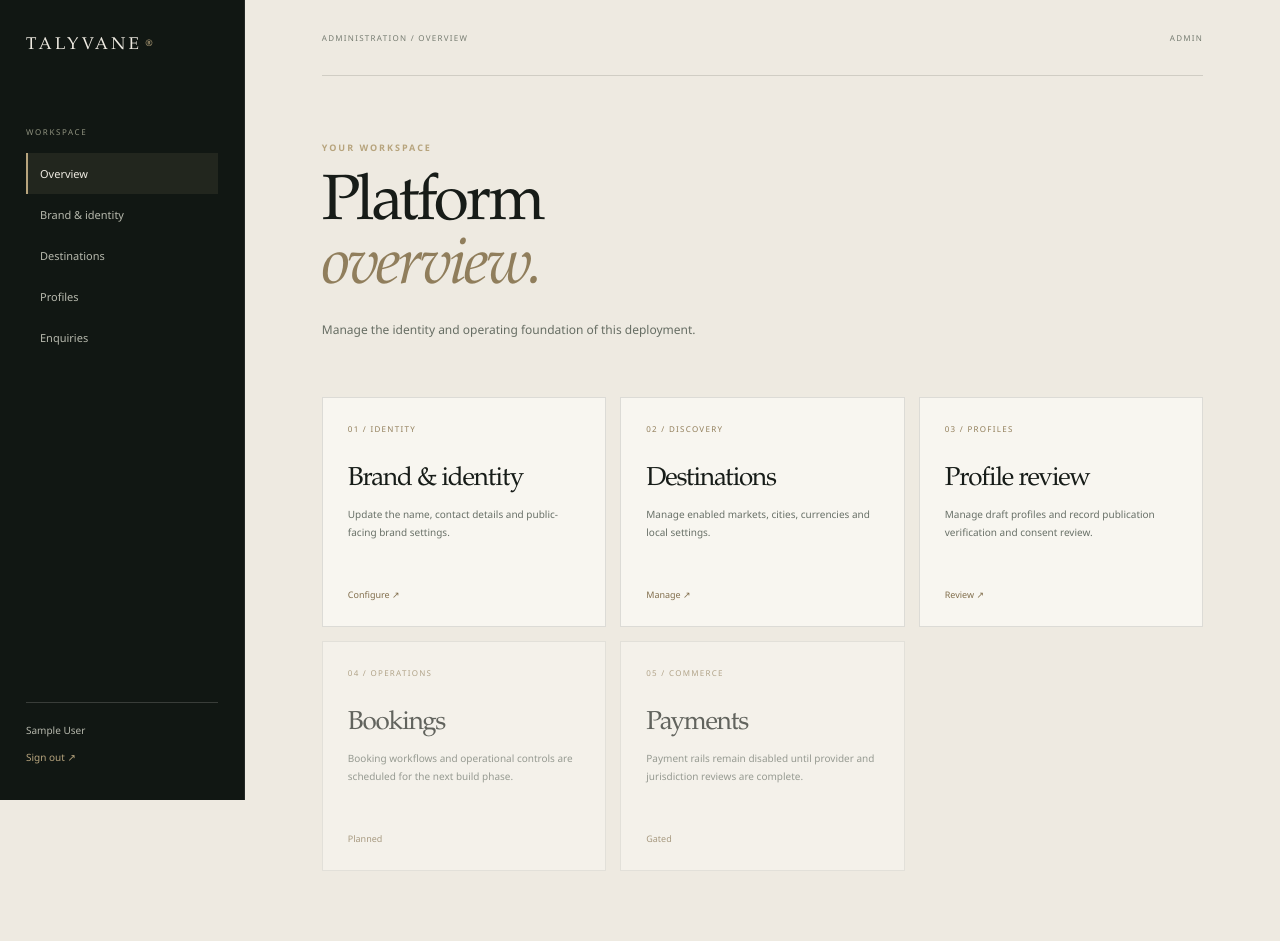
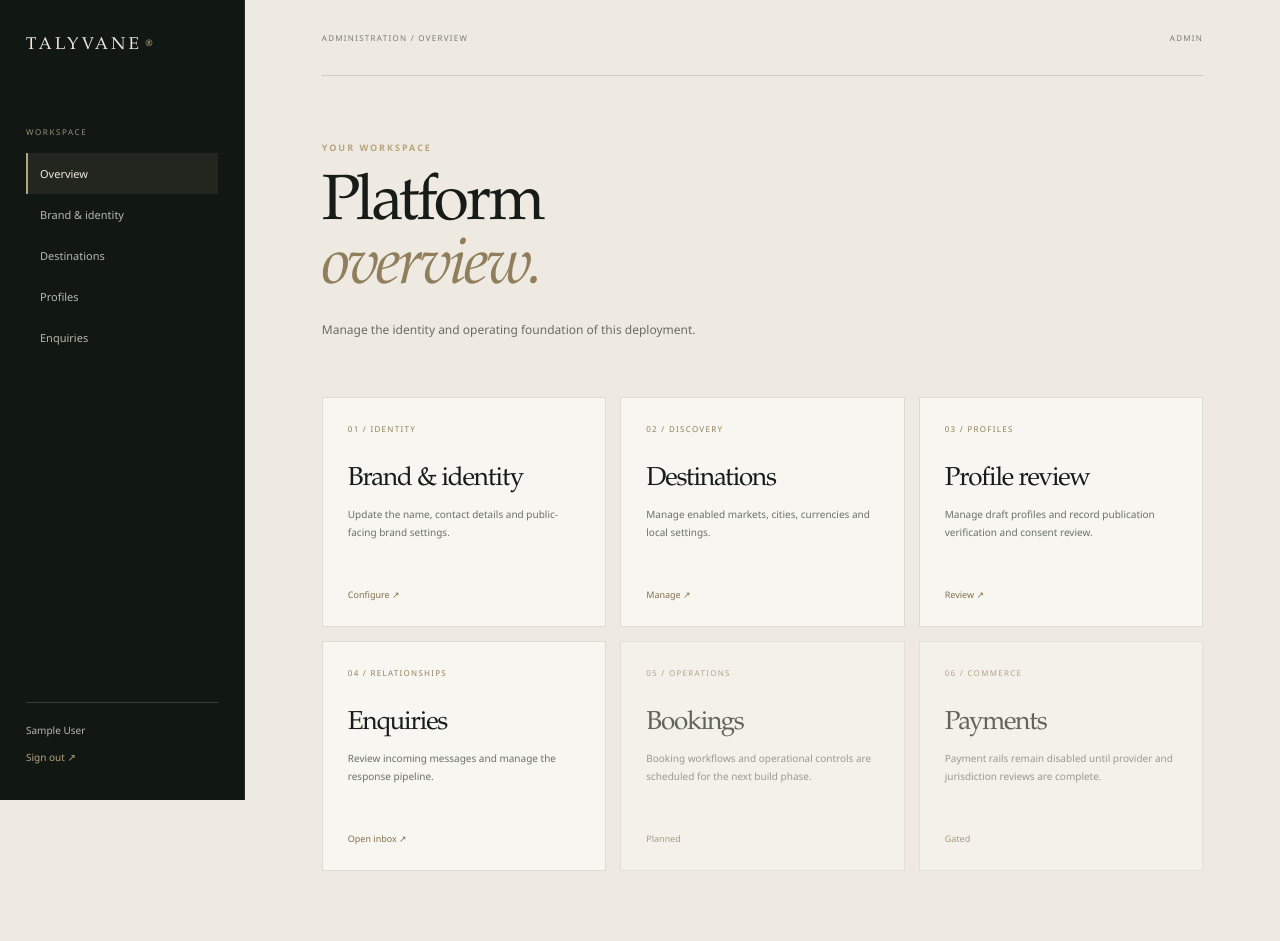
Before and after one commit to LloydCoder/talyvane-platform, a Laravel app: page /admin in a window 1280 px wide. Run offline with Laravel 12, Linux system fonts and the light colour scheme; the visitor is signed in with stand-in values (Sample User, id 1); data that the repository does not hold is empty; parts of the project's set-up code (start-up, migrations or seed data) failed here and were passed over.

Commit message:
Add enquiry inbox access to admin dashboard

```diff
--- a/resources/views/admin/dashboard.blade.php
+++ b/resources/views/admin/dashboard.blade.php
@@ -13,7 +13,8 @@
         <a class="admin-card" href="{{ route('admin.branding.edit') }}"><span>01 / IDENTITY</span><h2>Brand & identity</h2><p>Update the name, contact details and public-facing brand settings.</p><b>Configure ↗</b></a>
         <a class="admin-card" href="{{ route('admin.destinations.index') }}"><span>02 / DISCOVERY</span><h2>Destinations</h2><p>Manage enabled markets, cities, currencies and local settings.</p><b>Manage ↗</b></a>
         <a class="admin-card" href="{{ route('admin.profiles.index') }}"><span>03 / PROFILES</span><h2>Profile review</h2><p>Manage draft profiles and record publication verification and consent review.</p><b>Review ↗</b></a>
-        <div class="admin-card admin-card-muted"><span>04 / OPERATIONS</span><h2>Bookings</h2><p>Booking workflows and operational controls are scheduled for the next build phase.</p><b>Planned</b></div>
-        <div class="admin-card admin-card-muted"><span>05 / COMMERCE</span><h2>Payments</h2><p>Payment rails remain disabled until provider and jurisdiction reviews are complete.</p><b>Gated</b></div>
+        <a class="admin-card" href="{{ route('admin.enquiries.index') }}"><span>04 / RELATIONSHIPS</span><h2>Enquiries</h2><p>Review incoming messages and manage the response pipeline.</p><b>Open inbox ↗</b></a>
+        <div class="admin-card admin-card-muted"><span>05 / OPERATIONS</span><h2>Bookings</h2><p>Booking workflows and operational controls are scheduled for the next build phase.</p><b>Planned</b></div>
+        <div class="admin-card admin-card-muted"><span>06 / COMMERCE</span><h2>Payments</h2><p>Payment rails remain disabled until provider and jurisdiction reviews are complete.</p><b>Gated</b></div>
     </div>
 @endsection
```
